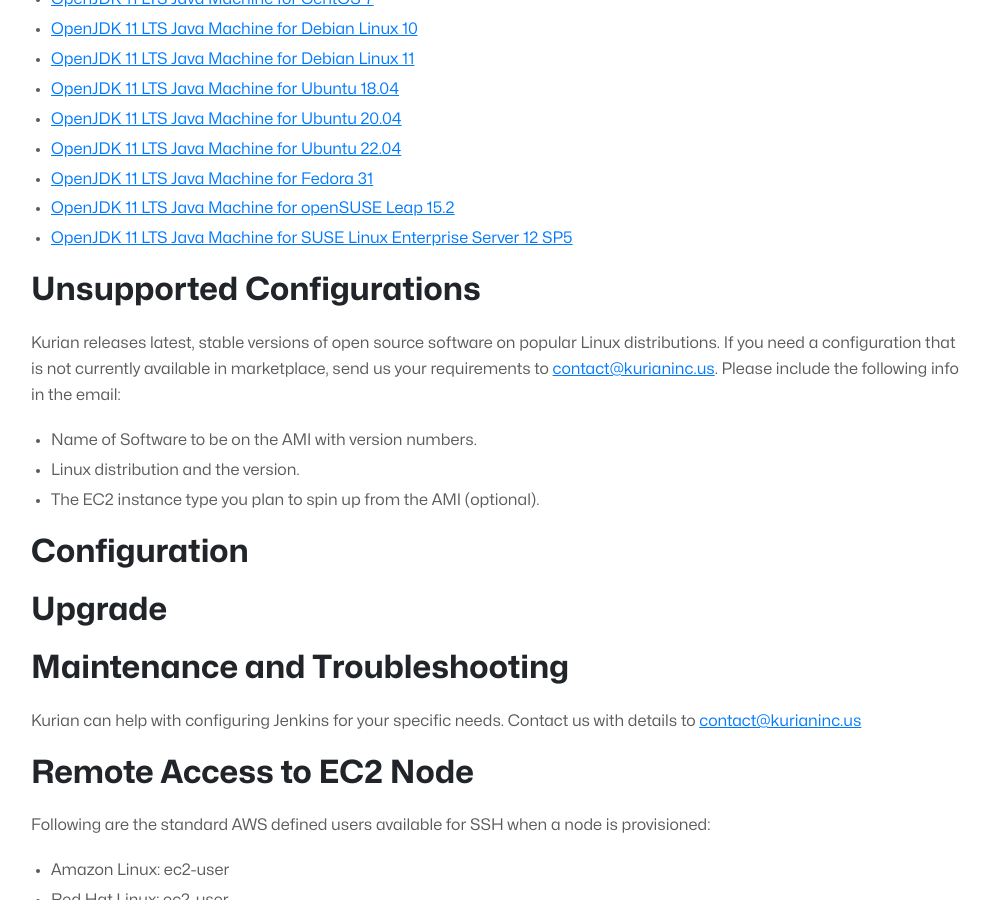
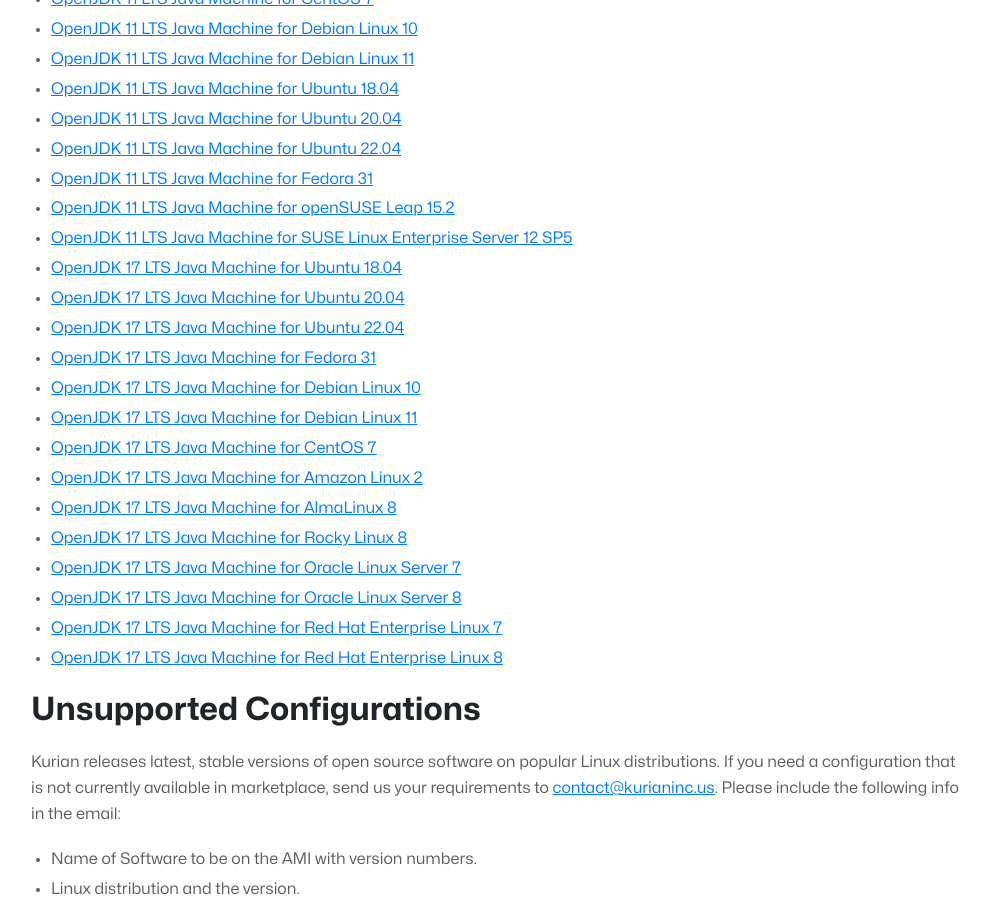
Before and after one commit to kurianinc/kurianinc, a Jekyll site: the page built from _products/openjdk-java-machine.md, in a window 1280 px wide and 900 px high, scrolled down 2071 px. Shown: the whole window, without its empty margins (144-1134 px from the left). Built offline with Jekyll 4.4.1, drawn with Linux system fonts in a browser that asks for light colours.

Commit message:
Update openjdk-java-machine.md

```diff
--- a/_products/openjdk-java-machine.md
+++ b/_products/openjdk-java-machine.md
@@ -79,6 +79,21 @@ Click on the links below to take you to Amazon Marketplace for spinning up EC2 n
 *   [OpenJDK 11 LTS Java Machine for Fedora 31](https://aws.amazon.com/marketplace/pp/prodview-nzn2qy6f6tnme?sr=0-3&ref_=beagle&applicationId=AWSMPContessa)
 *   [OpenJDK 11 LTS Java Machine for openSUSE Leap 15.2](https://aws.amazon.com/marketplace/pp/prodview-ni52vvwg6lwqc?sr=0-8&ref_=beagle&applicationId=AWSMPContessa)
 *   [OpenJDK 11 LTS Java Machine for SUSE Linux Enterprise Server 12 SP5](https://aws.amazon.com/marketplace/pp/prodview-ceh27vzz4j5sq?sr=0-16&ref_=beagle&applicationId=AWSMPContessa)
+*   [OpenJDK 17 LTS Java Machine for Ubuntu 18.04](https://aws.amazon.com/marketplace/pp/prodview-52tpitmb22kli?sr=0-4&ref_=beagle&applicationId=AWSMPContessa)
+*   [OpenJDK 17 LTS Java Machine for Ubuntu 20.04](https://aws.amazon.com/marketplace/pp/prodview-e22vf4jppk4us?sr=0-5&ref_=beagle&applicationId=AWSMPContessa)
+*   [OpenJDK 17 LTS Java Machine for Ubuntu 22.04](https://aws.amazon.com/marketplace/pp/prodview-oddzz76dwak66?sr=0-1&ref_=beagle&applicationId=AWSMPContessa)
+*   [OpenJDK 17 LTS Java Machine for Fedora 31](https://aws.amazon.com/marketplace/pp/prodview-5e3snlehhkdoy?sr=0-3&ref_=beagle&applicationId=AWSMPContessa)
+*   [OpenJDK 17 LTS Java Machine for Debian Linux 10](https://aws.amazon.com/marketplace/pp/prodview-a5jyuuecxo3hi?sr=0-10&ref_=beagle&applicationId=AWSMPContessa)
+*   [OpenJDK 17 LTS Java Machine for Debian Linux 11](https://aws.amazon.com/marketplace/pp/prodview-a54tteph6afta?sr=0-8&ref_=beagle&applicationId=AWSMPContessa)
+*   [OpenJDK 17 LTS Java Machine for CentOS 7](https://aws.amazon.com/marketplace/pp/prodview-i345m62tuxnss?sr=0-6&ref_=beagle&applicationId=AWSMPContessa)
+*   [OpenJDK 17 LTS Java Machine for Amazon Linux 2](https://aws.amazon.com/marketplace/pp/prodview-76pz5jhauudw6?sr=0-9&ref_=beagle&applicationId=AWSMPContessa)
+*   [OpenJDK 17 LTS Java Machine for AlmaLinux 8](https://aws.amazon.com/marketplace/pp/prodview-k675yqbsvmddm?sr=0-2&ref_=beagle&applicationId=AWSMPContessa)
+*   [OpenJDK 17 LTS Java Machine for Rocky Linux 8](https://aws.amazon.com/marketplace/pp/prodview-aafbolbdfvjw6?sr=0-7&ref_=beagle&applicationId=AWSMPContessa)
+*   [OpenJDK 17 LTS Java Machine for Oracle Linux Server 7](https://aws.amazon.com/marketplace/pp/prodview-aoqrfgowpoqf6?sr=0-11&ref_=beagle&applicationId=AWSMPContessa)
+*   [OpenJDK 17 LTS Java Machine for Oracle Linux Server 8](https://aws.amazon.com/marketplace/pp/prodview-33wal5zzrrxiy?sr=0-12&ref_=beagle&applicationId=AWSMPContessa)
+*   [OpenJDK 17 LTS Java Machine for Red Hat Enterprise Linux 7](https://aws.amazon.com/marketplace/pp/prodview-2zflhd3fhpa7k?sr=0-14&ref_=beagle&applicationId=AWSMPContessa)
+*   [OpenJDK 17 LTS Java Machine for Red Hat Enterprise Linux 8](https://aws.amazon.com/marketplace/pp/prodview-ytnbtr2qcc4vi?sr=0-13&ref_=beagle&applicationId=AWSMPContessa)
+
 
 [](https://github.com/kurianinc/ami-pub/wiki/Java-Machine#unsupported-configurations)Unsupported Configurations
 ===============================================================================================================
```
